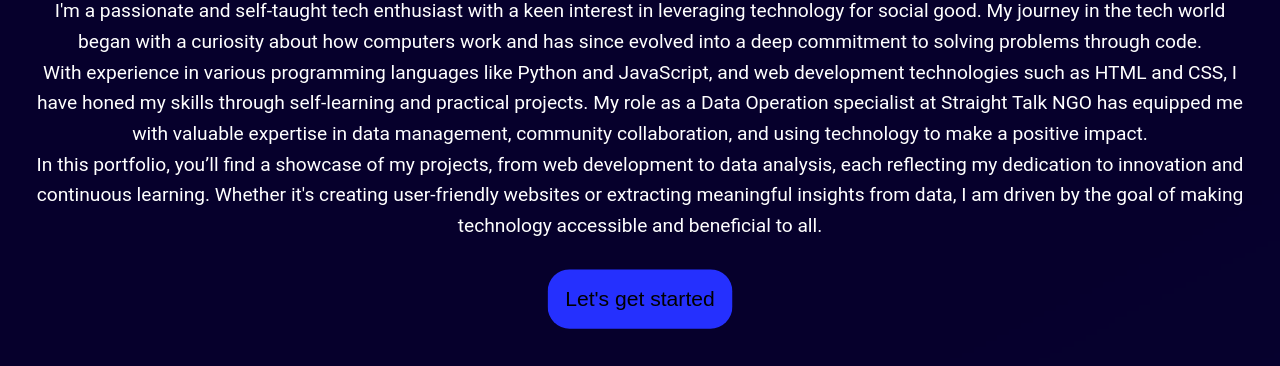
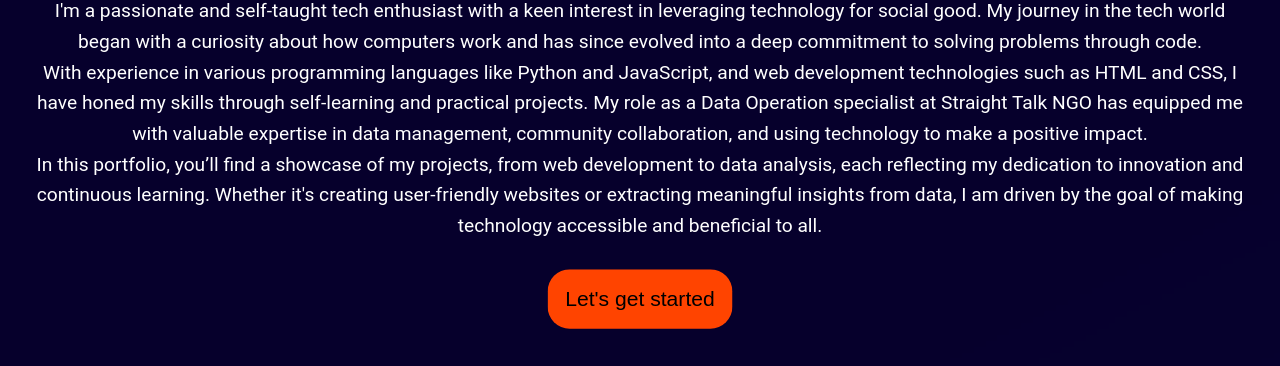
Before and after one commit to Bonito4/bonito4.github.io, a plain HTML site: page index.html in a window 1280 px wide. Shown: the part 586-952 px from the top of the page. Drawn offline with Linux system fonts and the light colour scheme.

Commit message:
Update button background colors for improved visibility

```diff
--- a/static/css/style.css
+++ b/static/css/style.css
@@ -124,14 +124,14 @@ h1, h2 {
   font-size: 1.2rem;
   border-radius: 20px;
   border: none;
-  background-color: rgb(37, 48, 254);
+  background-color: rgba(255, 68, 0, 1);
   margin: 2.5% auto;
   cursor: pointer;
   animation: zoom infinite 0.5s;
 }
 .get-started:hover{
   color: white;
-  background-color: rgba(255, 68, 0, 1);
+  background-color: rgba(255, 68, 0, .8);
 }
 
 .display-grid {
```
